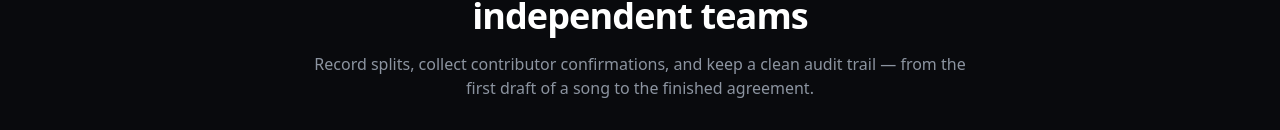
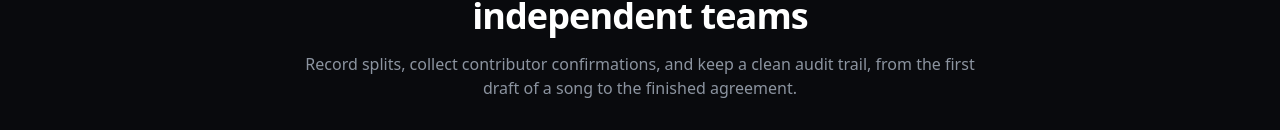
Before and after one commit to LehlohonoloSeokwe/ospreyn, a React (Vite) app: page / in a window 1280 px wide. Shown: the part 307-437 px from the top of the page. Built offline with nearby package versions, Linux system fonts and the light colour scheme; no server answers.

Commit message:
Update LandingPage.tsx

```diff
--- a/src/components/LandingPage.tsx
+++ b/src/components/LandingPage.tsx
@@ -54,7 +54,7 @@ export const LandingPage: React.FC = () => {
             Music rights infrastructure for independent teams
           </h1>
           <p className="mt-4 text-sm text-[#8c94a0] sm:text-base">
-            Record splits, collect contributor confirmations, and keep a clean audit trail —
+            Record splits, collect contributor confirmations, and keep a clean audit trail,
             from the first draft of a song to the finished agreement.
           </p>
           <div className="mt-8 flex items-center justify-center gap-3">
```
